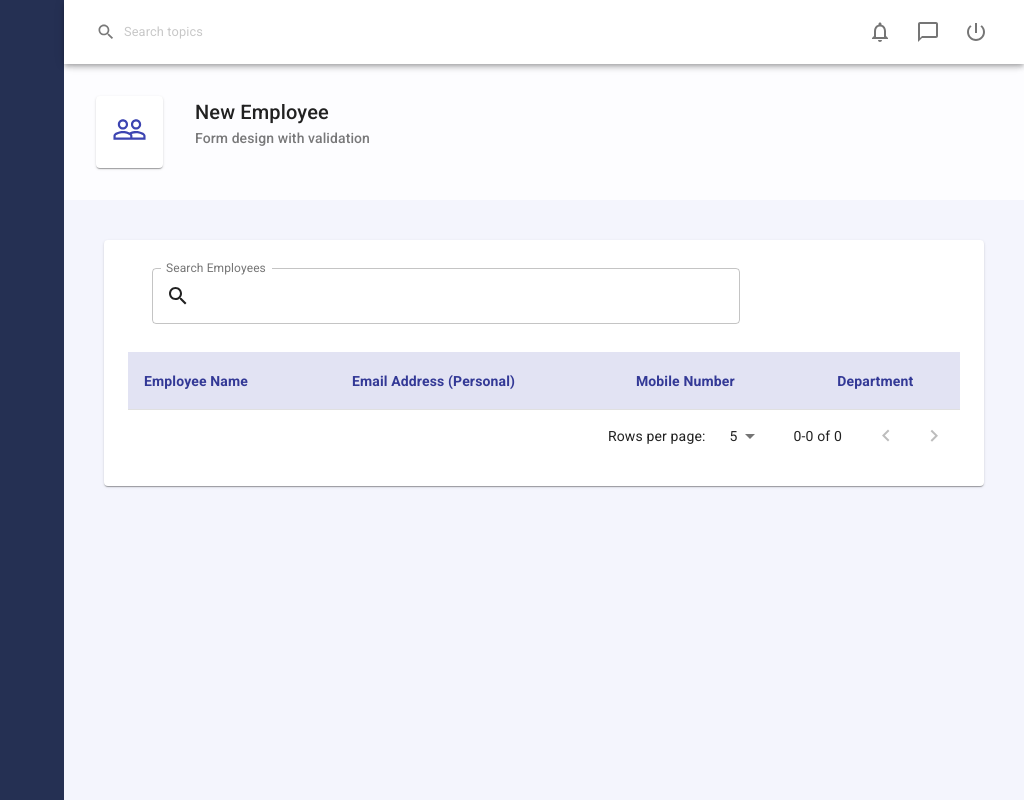
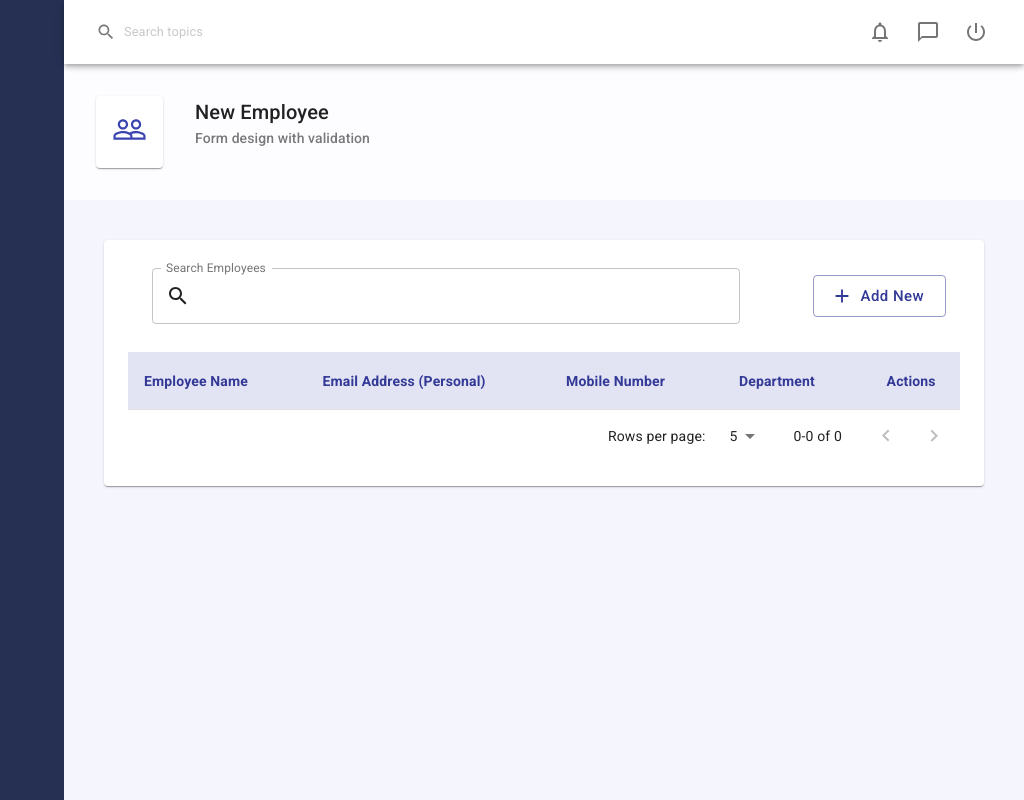
Before and after one commit to Issa-web/Complete-materiul-ui, a React (Create React App) app: page / in a window 1280 px wide. Shown: the whole page, without its empty margins (256-1280 px from the left). Built offline with nearby package versions, Linux system fonts and the light colour scheme.

Commit message:
done with Popup modal to add/edit employee

```diff
--- a/src/Services/employeeService.js
+++ b/src/Services/employeeService.js
@@ -20,6 +20,13 @@
     localStorage.setItem(KEYS.employees,JSON.stringify(employees))
 }
 
+export function updateEmployee(data) {
+    let employees = getAllEmployees();
+    let recordIndex = employees.findIndex(x => x.id == data.id);
+    employees[recordIndex] = { ...data }
+    localStorage.setItem(KEYS.employees, JSON.stringify(employees));
+}
+
 export function generateEmployeeId() {
     if (localStorage.getItem(KEYS.employeeId) == null)
         localStorage.setItem(KEYS.employeeId, '0')
--- /dev/null
+++ b/src/components/Popup.js
@@ -0,0 +1,41 @@
+import React from 'react'
+import { Dialog, DialogTitle, DialogContent, makeStyles, Typography } from '@material-ui/core';
+import Controls from "./controls/Controls";
+import CloseIcon from '@material-ui/icons/Close';
+
+const useStyles = makeStyles(theme => ({
+    dialogWrapper: {
+        padding: theme.spacing(2),
+        position: 'absolute',
+        top: theme.spacing(5)
+    },
+    dialogTitle: {
+        paddingRight: '0px'
+    }
+}))
+
+export default function Popup(props) {
+
+    const { title, children, openPopup, setOpenPopup } = props;
+    const classes = useStyles();
+
+    return (
+        <Dialog open={openPopup} maxWidth="md" classes={{ paper: classes.dialogWrapper }}>
+            <DialogTitle className={classes.dialogTitle}>
+                <div style={{ display: 'flex' }}>
+                    <Typography variant="h6" component="div" style={{ flexGrow: 1 }}>
+                        {title}
+                    </Typography>
+                    <Controls.ActionButton
+                        color="secondary"
+                        onClick={()=>{setOpenPopup(false)}}>
+                        <CloseIcon />
+                    </Controls.ActionButton>
+                </div>
+            </DialogTitle>
+            <DialogContent dividers>
+                {children}
+            </DialogContent>
+        </Dialog>
+    )
+}
--- /dev/null
+++ b/src/components/controls/ActionButton.js
@@ -0,0 +1,36 @@
+import React from 'react'
+import { Button, makeStyles } from '@material-ui/core';
+
+
+const useStyles = makeStyles(theme => ({
+    root: {
+        minWidth: 0,
+        margin: theme.spacing(0.5)
+    },
+    secondary: {
+        backgroundColor: theme.palette.secondary.light,
+        '& .MuiButton-label': {
+            color: theme.palette.secondary.main,
+        }
+    },
+    primary: {
+        backgroundColor: theme.palette.primary.light,
+        '& .MuiButton-label': {
+            color: theme.palette.primary.main,
+        }
+    },
+}))
+
+export default function ActionButton(props) {
+
+    const { color, children, onClick } = props;
+    const classes = useStyles();
+
+    return (
+        <Button
+            className={`${classes.root} ${classes[color]}`}
+            onClick={onClick}>
+            {children}
+        </Button>
+    )
+}
--- a/src/pages/Employees/EmployeeForm.js
+++ b/src/pages/Employees/EmployeeForm.js
@@ -25,7 +25,8 @@
     isPermanent: false,
 }
 
-export default function EmployeeForm() {
+export default function EmployeeForm(props) {
+    const { addOrEdit, recordForEdit } = props;
 
     const validate = (fieldValues = values) => {
         let temp = { ...errors }
@@ -57,10 +58,16 @@
     const handleSubmit = e => {
         e.preventDefault()
         if (validate()){
-            employeeService.insertEmployee(values)
-            resetForm()
+            addOrEdit(values, resetForm);
         }
     }
+
+    useEffect(() => {
+        if (recordForEdit !== null)
+            setValues({
+                ...recordForEdit
+            })
+    }, [recordForEdit])
 
     return (
         <Form onSubmit={handleSubmit}>
--- a/src/pages/Employees/Employees.js
+++ b/src/pages/Employees/Employees.js
@@ -7,6 +7,10 @@
 import * as employeeService from "../../Services/employeeService"
 import Controls from "../../components/controls/Controls"
 import { Search } from '@material-ui/icons';
+import AddIcon  from '@material-ui/icons/Add';
+import Popup from "../../components/Popup";
+import EditOutlinedIcon from '@material-ui/icons/EditOutlined';
+import CloseIcon from '@material-ui/icons/Close';
 
 const useStyles = makeStyles(theme => ({
     pageContent: {
@@ -15,6 +19,10 @@
     },
     searchInput: {
         width: '75%'
+    },
+    newButton: {
+        position: 'absolute',
+        right: '10px'
     }
 }))
 
@@ -23,14 +31,17 @@
     { id: 'fullName', label: 'Employee Name' },
     { id: 'email', label: 'Email Address (Personal)' },
     { id: 'mobile', label: 'Mobile Number' },
-    { id: 'department', label: 'Department', disableSorting: true },
+    { id: 'department', label: 'Department'},
+    { id: 'actions', label: 'Actions', disableSorting: true }
 ]
 
 export default function Employees() {
 
     const classes = useStyles();
+    const [recordForEdit, setRecordForEdit] = useState(null);
     const [records, setRecords] = useState(employeeService.getAllEmployees())
     const [filterFn, setFilterFn] = useState({ fn: items => { return items; } })
+    const [openPopup, setOpenPopup] = useState(false)
 
     const {
         TblContainer,
@@ -50,6 +61,23 @@
             }
         })
     }
+
+    const addOrEdit = (employee, resetForm) => {
+        if (employee.id == 0)
+            employeeService.insertEmployee(employee)
+        else
+            employeeService.updateEmployee(employee)
+        resetForm()
+        setRecordForEdit(null)
+        setOpenPopup(false)
+        setRecords(employeeService.getAllEmployees())
+    }
+
+    const openInPopup = item => {
+        setRecordForEdit(item)
+        setOpenPopup(true)
+    }
+
 
     return (
         <>
@@ -71,6 +99,13 @@
                         }}
                         onChange={handleSearch}
                     />
+                    <Controls.Button
+                        text="Add New"
+                        variant="outlined"
+                        startIcon={<AddIcon />}
+                        className={classes.newButton}
+                        onClick={() => { setOpenPopup(true); setRecordForEdit(null); }}
+                    />
                 </Toolbar>
                 <TblContainer>
                     <TblHead />
@@ -82,6 +117,17 @@
                                     <TableCell>{item.email}</TableCell>
                                     <TableCell>{item.mobile}</TableCell>
                                     <TableCell>{item.department}</TableCell>
+                                    <TableCell>
+                                        <Controls.ActionButton
+                                                color="primary"
+                                                onClick={() => { openInPopup(item) }}>
+                                                <EditOutlinedIcon fontSize="small" />
+                                            </Controls.ActionButton>
+                                            <Controls.ActionButton
+                                                color="secondary">
+                                                <CloseIcon fontSize="small" />
+                                        </Controls.ActionButton>
+                                    </TableCell>
                                 </TableRow>)
                             )
                         }
@@ -89,6 +135,15 @@
                 </TblContainer>
                 <TblPagination />
             </Paper>
+            <Popup
+                title="Employee Form"
+                openPopup={openPopup}
+                setOpenPopup={setOpenPopup}
+            >
+                <EmployeeForm
+                    recordForEdit={recordForEdit}
+                    addOrEdit={addOrEdit} />
+            </Popup>
         </>
     )
 }
```
Also changed, not shown: src/components/controls/Controls.js (+5 -4 lines), 1 other file (tests, documents, lock files or other folders).
